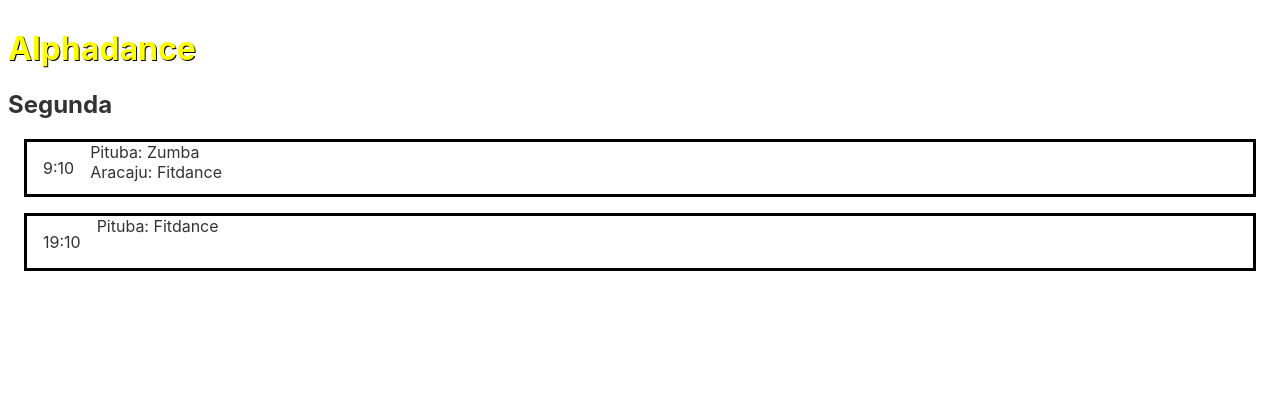
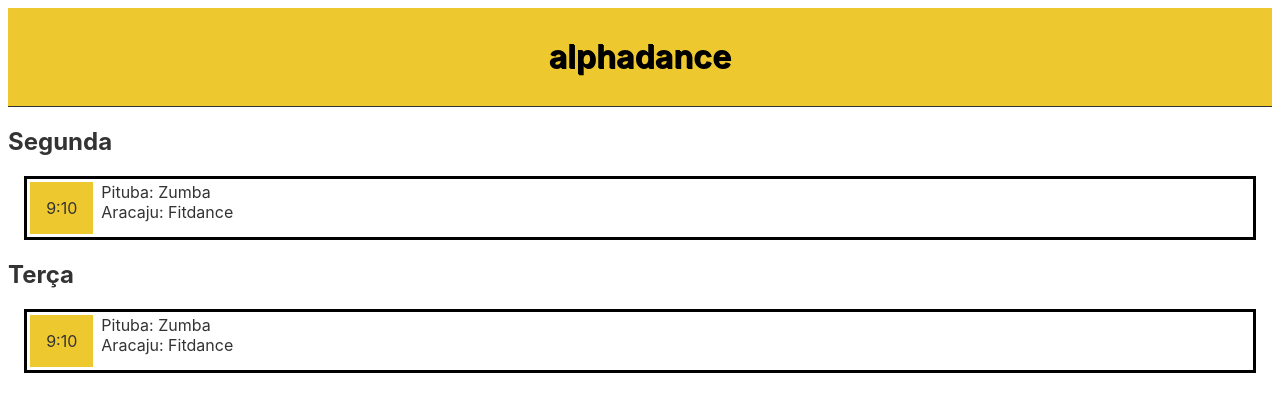
Before and after one commit to evandrojr/alphadance, a Svelte app: page / in a window 1280 px wide. Shown: the top 412 px of the page. Built offline with nearby package versions, Linux system fonts and the light colour scheme.

Commit message:
antes tranformar array

```diff
--- a/src/App.svelte
+++ b/src/App.svelte
@@ -1,7 +1,10 @@
 <script>
 	export let name;
 	export let atividades;
-	console.log(atividades);
+
+	function tranformarParaAtividadesPorHora() {
+		return atividades;
+  	}
 
 </script>
 
@@ -12,42 +15,61 @@
 	}
 
     [atividades-por-horario] {
-      /* border: 1px; */
       border-color: black;
       border-style: solid;
       display: flex;
-      margin: 1rem;
+	  margin: 1rem;
+	  padding: .2rem;
 
     }
 
     [horario] {
       padding: 1rem;
-    }
+	}
+
+	[topo] {
+		padding: .5em;
+		text-align: center;
+		border-bottom: solid 1px;
+	}
+
+	[preto]{
+		color: #000000;
+	}
+
+	[fundo-amarelo]{
+		background-color: #EEC82F;
+
+	}
+
+	[local-e-atividade]{
+		padding-left: .5em;
+
+	}
 </style>
 
-<h1>Alphadance</h1>
+<div topo fundo-amarelo>
+<h1 preto>alphadance</h1>
+</div>
+
+<div>
+
+{#each tranformarParaAtividadesPorHora() as atividade}
+    <h2>{atividade.dia_semana}</h2>
+    <div atividades-por-horario>
+      <div horario fundo-amarelo>9:10</div>
+      <div>
+        <div local-e-atividade>Pituba: Zumba</div>
+        <div local-e-atividade>Aracaju: Fitdance</div>
+
+      </div>
+    </div>
+
+
+{/each}
 
 
 
 
-  <div>
-    <h2>Segunda</h2>
-    <div atividades-por-horario>
-      <div horario>9:10</div>
-      <div>
-        <div>Pituba: Zumba</div>
-        <div>Aracaju: Fitdance</div>
-
-      </div>
-    </div>
-
-    <div atividades-por-horario>
-      <div horario>19:10</div>
-      <div>
-        <div>Pituba: Fitdance</div>
-      </div>
-    </div>
-
-
 
   </div>
--- a/src/main.js
+++ b/src/main.js
@@ -2,13 +2,29 @@ import App from './App.svelte';
 
 
 const atividades = [
-	// Domingo
-	{},
-	// Segunda
 	{
-		Aracaju: { f: [9], z: [19] },
-		Pituba: { f: [12, 19], z: [9] }
+		dia_semana: "Segunda",
+		locais: [
+			{
+				Aracaju: { f: [9], z: [19] },
+			},
+			{
+				Pituba: { f: [12, 19], z: [9] }
+			}
+		]
+	},
+	{
+		dia_semana: "Terça",
+		locais: [
+			{
+				Aracaju: { f: [9], z: [19] },
+			},
+			{
+				Pituba: { f: [12, 19], z: [9] }
+			}
+		]
 	}
+
 ]
 
 
```
